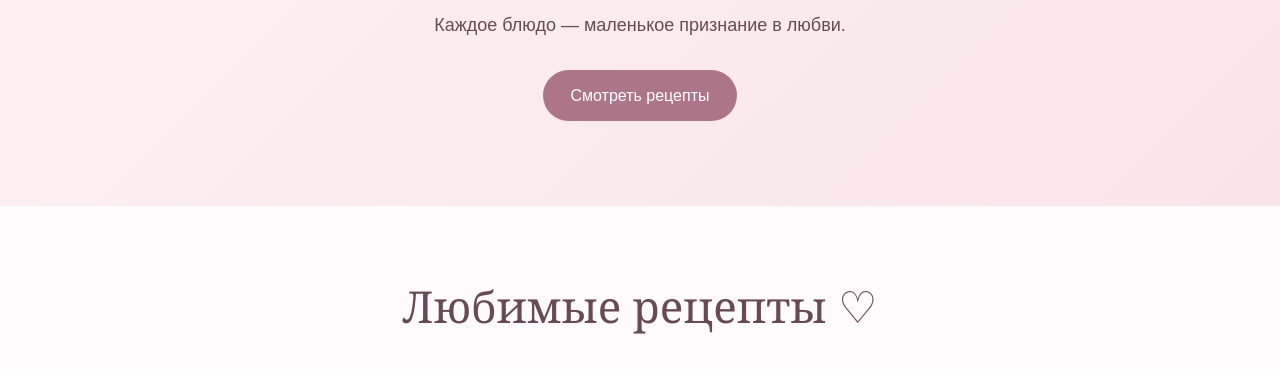
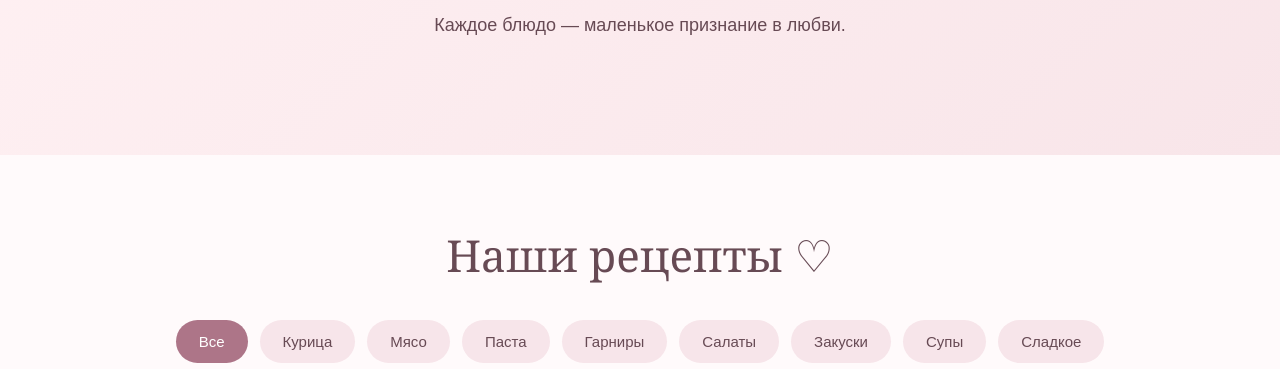
Before and after one commit to pnikoletta0607-droid/love-on-a-plate, a plain HTML site: page index.html in a window 1280 px wide. Shown: the part 535-904 px from the top of the page. Drawn offline with Linux system fonts and the light colour scheme.

Commit message:
Update index.html

```diff
--- a/index.html
+++ b/index.html
@@ -57,6 +57,49 @@ nav a {
 nav a:hover, nav a.active {
   background: var(--pink);
 }
+
+.category-list {
+  display: flex;
+  justify-content: center;
+  flex-wrap: wrap;
+  gap: 12px;
+  margin: 30px auto 45px;
+  max-width: 1000px;
+}
+
+.category {
+  background: #f7e5ea;
+  color: #674a54;
+  border: none;
+  border-radius: 30px;
+  padding: 13px 23px;
+  font-family: Arial, sans-serif;
+  font-size: 15px;
+  cursor: pointer;
+  transition: background 0.25s, color 0.25s;
+}
+
+.category:hover {
+  background: #edcbd6;
+}
+
+.category.active {
+  background: #ad7588;
+  color: white;
+}
+
+@media (max-width: 600px) {
+  .category-list {
+    gap: 8px;
+    padding: 0 12px;
+  }
+
+  .category {
+    padding: 11px 16px;
+    font-size: 14px;
+  }
+}
+
 .hero {
   text-align: center;
   background: linear-gradient(135deg,#fff1f3,#f8e5e9);
@@ -195,8 +238,23 @@ footer {
     <div class="eyebrow">Наша маленькая кухня</div>
     <h1>С любовью на тарелке ♡</h1>
     <p>Каждое блюдо — маленькое признание в любви.</p>
-    <a class="button" href="#recipes">Смотреть рецепты</a>
+
   </div>
+
+<section id="categories">
+  <h2>Наши рецепты ♡</h2>
+  <div class="category-list">
+    <button class="category active" data-category="Все">Все</button>
+    <button class="category" data-category="Курица">Курица</button>
+    <button class="category" data-category="Мясо">Мясо</button>
+    <button class="category" data-category="Паста">Паста</button>
+    <button class="category" data-category="Гарниры">Гарниры</button>
+    <button class="category" data-category="Салаты">Салаты</button>
+    <button class="category" data-category="Закуски">Закуски</button>
+    <button class="category" data-category="Супы">Супы</button>
+    <button class="category" data-category="Сладкое">Сладкое</button>
+  </div>
+</section>
 
   <section id="recipes">
     <h2>Любимые рецепты ♡</h2>
```
